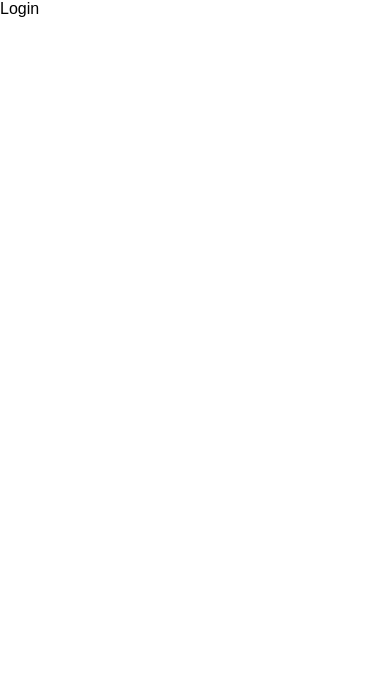
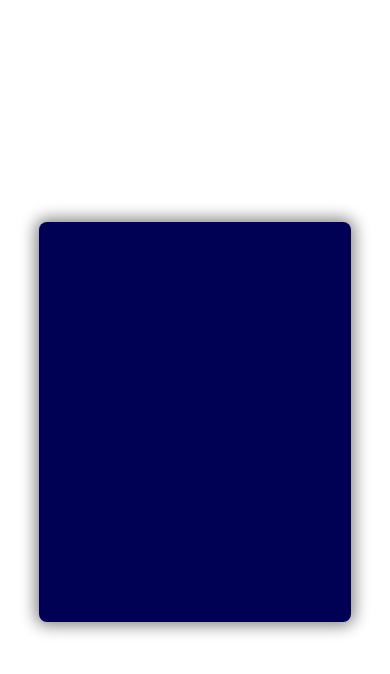
Before and after one commit to RianVitor26/Sistema-Ciasc-Fisio, a React (Vite) app in the folder client/: page / in a window 390 px wide. Shown: the top 674 px of the page. Built offline with nearby package versions, Linux system fonts and the light colour scheme.

Commit message:
adicionando o container do formulário responsivo e centralizado

```diff
--- a/client/src/pages/Login/index.jsx
+++ b/client/src/pages/Login/index.jsx
@@ -3,6 +3,10 @@ import * as C from './styles'
 
 export const Login = () => {
   return (
-    <C.Wrapper>Login</C.Wrapper>
+    <C.Wrapper>
+      <C.FormContainer>
+
+      </C.FormContainer>
+    </C.Wrapper>
   )
 }
--- a/client/src/pages/Login/styles.jsx
+++ b/client/src/pages/Login/styles.jsx
@@ -2,4 +2,20 @@ import styled from 'styled-components'
 
 export const Wrapper = styled.div`
     width: 100%;
+    height: 100vh;
+    display: flex;
+    align-items: center;
+    justify-content: center;
 `
+export const FormContainer = styled.div`
+  width: 30em;
+  height: 30em;
+  background: var(--primary-bg);
+  border-radius: 0.5em;
+  box-shadow: 0 0 1em 0.2em var(--secondary-color);
+
+  @media only screen and (max-width: 500px) {
+    width: 80%;
+    height: 25em;
+  }
+`;
--- a/client/src/styles/global/index.jsx
+++ b/client/src/styles/global/index.jsx
@@ -16,9 +16,9 @@ export const GlobalStyle = createGlobalStyle`
     :root{
         // Color palette
         --body-bg: white;
-        --form-bg: blue;
-        --primary-text: white;
-        --secondary-text: gray;
+        --primary-bg: #000055;
+        --primary-color: white;
+        --secondary-color: gray;
     }
 
     body{
```
